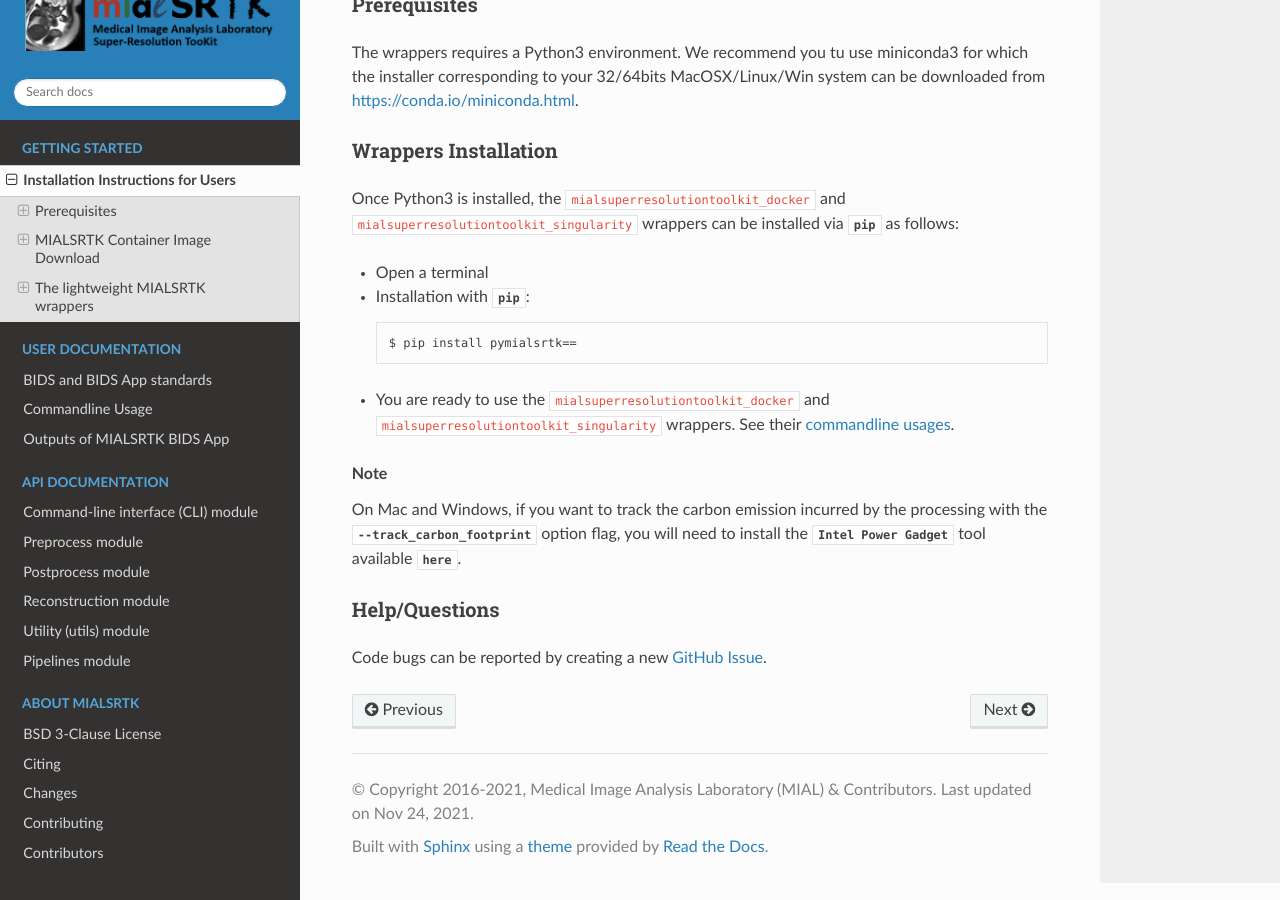
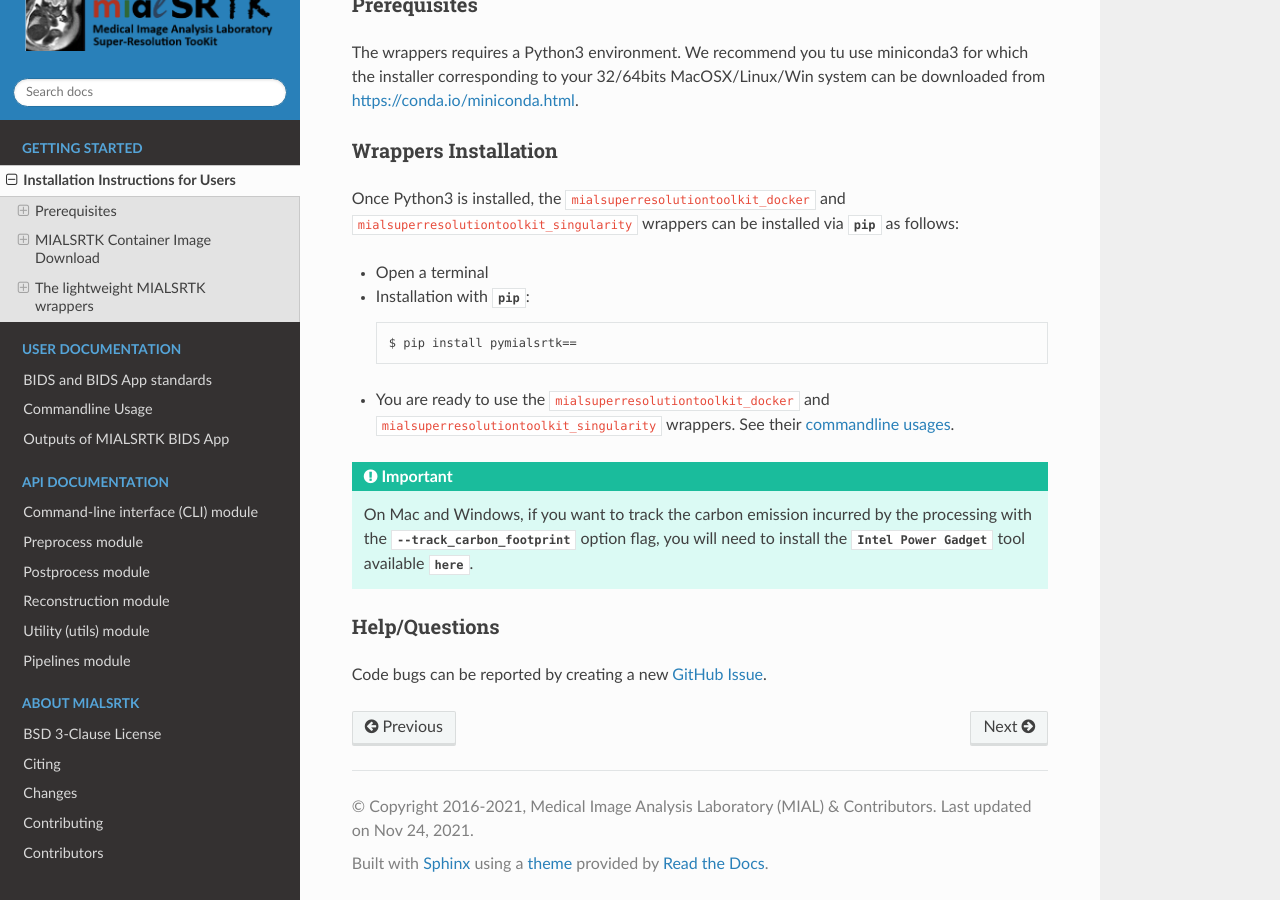
Before and after one commit to Medical-Image-Analysis-Laboratory/mialsuperresolutiontoolkit, a Sphinx documentation site: the page built from documentation/installation.rst, in a window 1280 px wide and 900 px high, scrolled down 2715 px. Built offline with Sphinx 7.4.7 and the Read the Docs theme 2.0.0, drawn with Linux system fonts in a browser that asks for light colours; the version number could not be read and is left out.

```diff
--- a/documentation/index.rst
+++ b/documentation/index.rst
@@ -53,9 +53,11 @@ The processing pipeline with all dependencies including the C++ MIALSRTK tools a
 
 All these design considerations allow us not only to (1) represent the entire processing pipeline as an *execution graph, where each MIALSRTK C++ tools are connected*, but also to (2) provide a *mecanism to record data provenance and execution details*, and to (3) easily customize the BIDS App to suit specific needs as interfaces with *new tools can be added with relatively little effort* to account for additional algorithms.
 
-.. topic:: New
+.. admonition:: New
 
-    You can now track the carbon footprint of your processing with MIALSRTK with `--track_carbon_footprint` option of the `mialsuperresolutiontoolkit_docker` and `mialsuperresolutiontoolkit_singularity` BIDS App python wrappers, that will use `codecarbon <https://codecarbon.io/>`_ to estimate the amount of carbon dioxide (CO2) produced to execute the code by the computing resources and save the results in ``<bids_dir>/code/emissions.csv` file. Then, to visualize, interpret and track the evolution of the CO2 emissions incurred, you can use the visualization tool of `codecarbon` aka `carbonboard` that takes as input the `.csv` created::
+    You can now track the carbon footprint of your processing with MIALSRTK with `--track_carbon_footprint` option of the `mialsuperresolutiontoolkit_docker` and `mialsuperresolutiontoolkit_singularity` BIDS App python wrappers, that will use `codecarbon <https://codecarbon.io/>`_ to estimate the amount of carbon dioxide (CO2) produced to execute the code by the computing resources and save the results in ``<bids_dir>/code/emissions.csv` file.
+
+    Then, to visualize, interpret and track the evolution of the CO2 emissions incurred, you can use the visualization tool of `codecarbon` aka `carbonboard` that takes as input the `.csv` created::
 
         carbonboard --filepath="<bids_dir>/code/emissions.csv" --port=xxxx
 
--- a/documentation/installation.rst
+++ b/documentation/installation.rst
@@ -138,7 +138,7 @@ Once Python3 is installed, the ``mialsuperresolutiontoolkit_docker`` and ``mials
 
 * You are ready to use the ``mialsuperresolutiontoolkit_docker`` and ``mialsuperresolutiontoolkit_singularity`` wrappers. See their `commandline usages <wrapperusage>`_.
 
-.. topic:: Note
+.. important::
 
     On Mac and Windows, if you want to track the carbon emission incurred by the processing with the `--track_carbon_footprint` option flag, you will need to install the `Intel Power Gadget` tool available `here <https://www.intel.com/content/www/us/en/developer/articles/tool/power-gadget.html>`.
 
```
